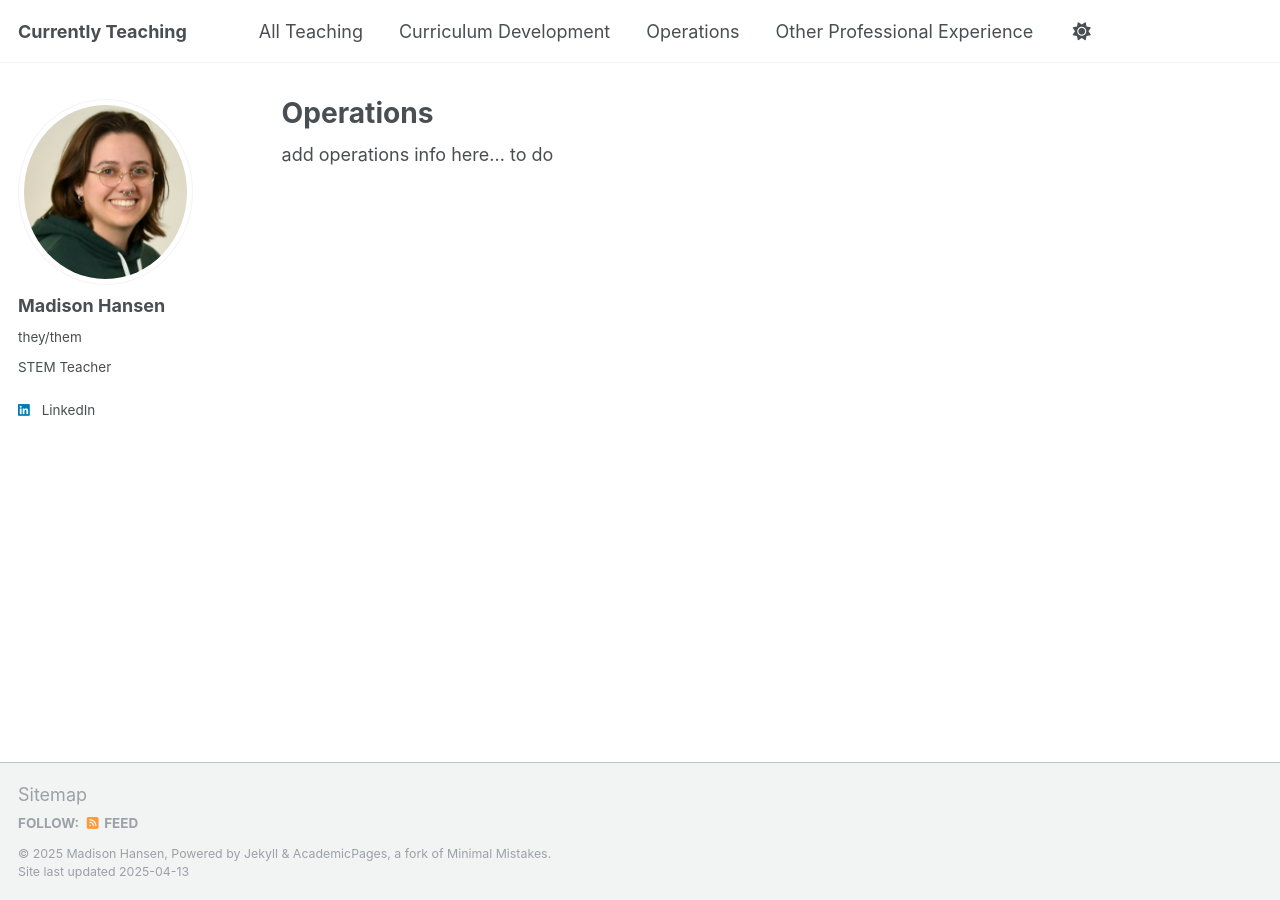
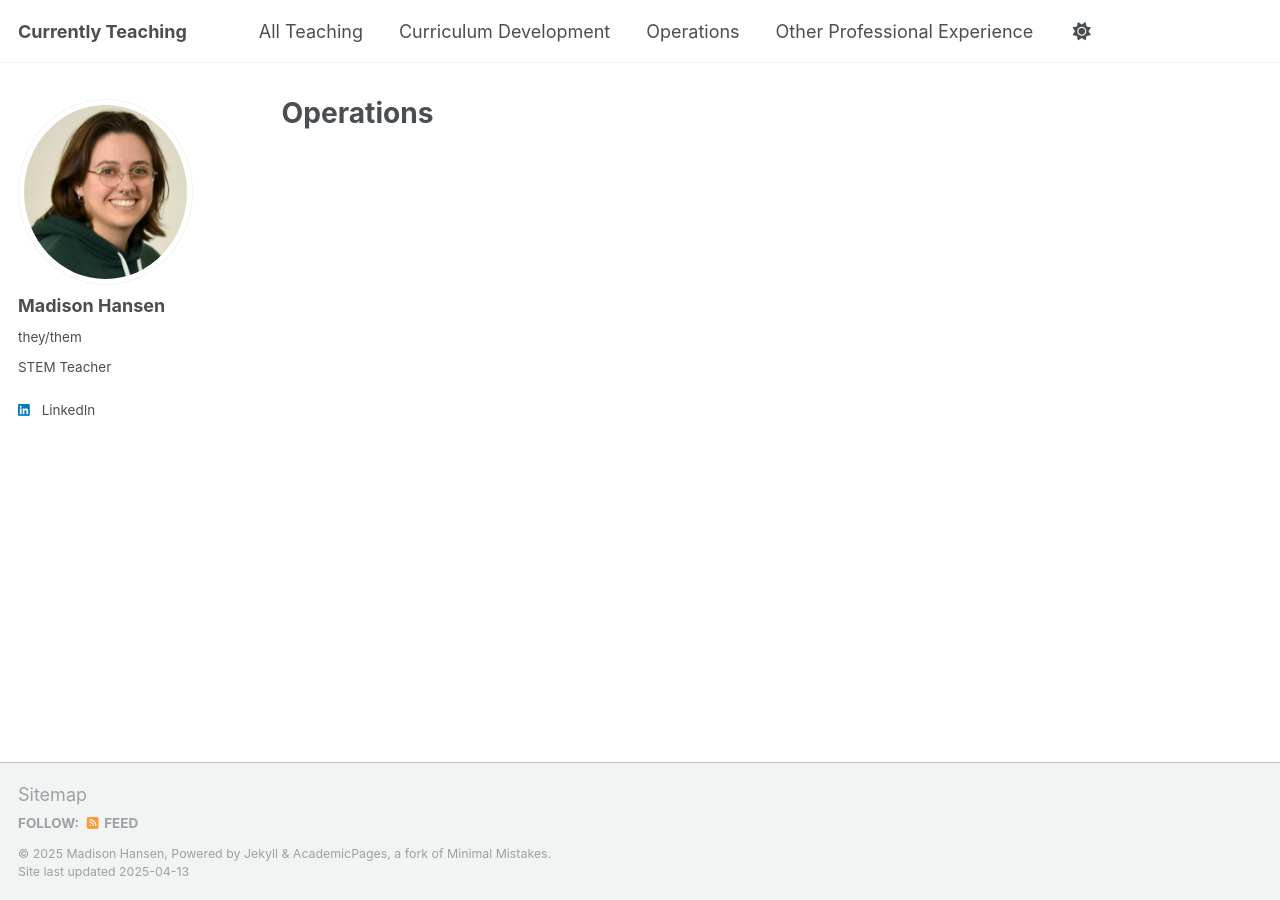
Before and after one commit to hansen-teaching/hansen-teaching.github.io, a Jekyll site: the page built from _pages/operations.html, in a window 1280 px wide. Built offline with Jekyll 4.4.1, drawn with Linux system fonts in a browser that asks for light colours; a file with an impossible date is left out.

Commit message:
Update operations.html

```diff
--- a/_pages/operations.html
+++ b/_pages/operations.html
@@ -5,10 +5,9 @@ permalink: /operations/
 author_profile: true
 ---
 
-add operations info here... to do
 
-<!-- {% include base_path %}
+{% include base_path %}
 
-{% for post in site.teaching reversed %}
+{% for post in site.operations reversed %}
   {% include archive-single.html %}
-{% endfor %} -->
+{% endfor %}
```
